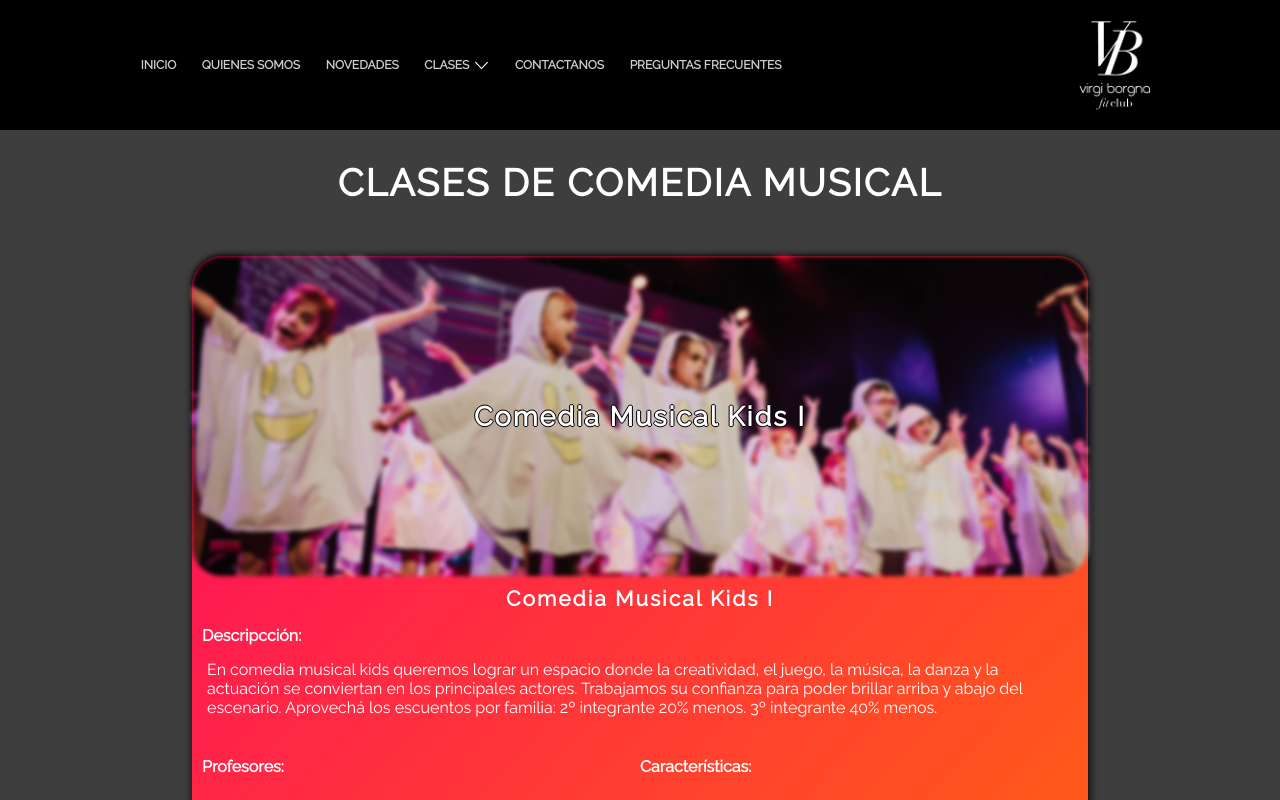
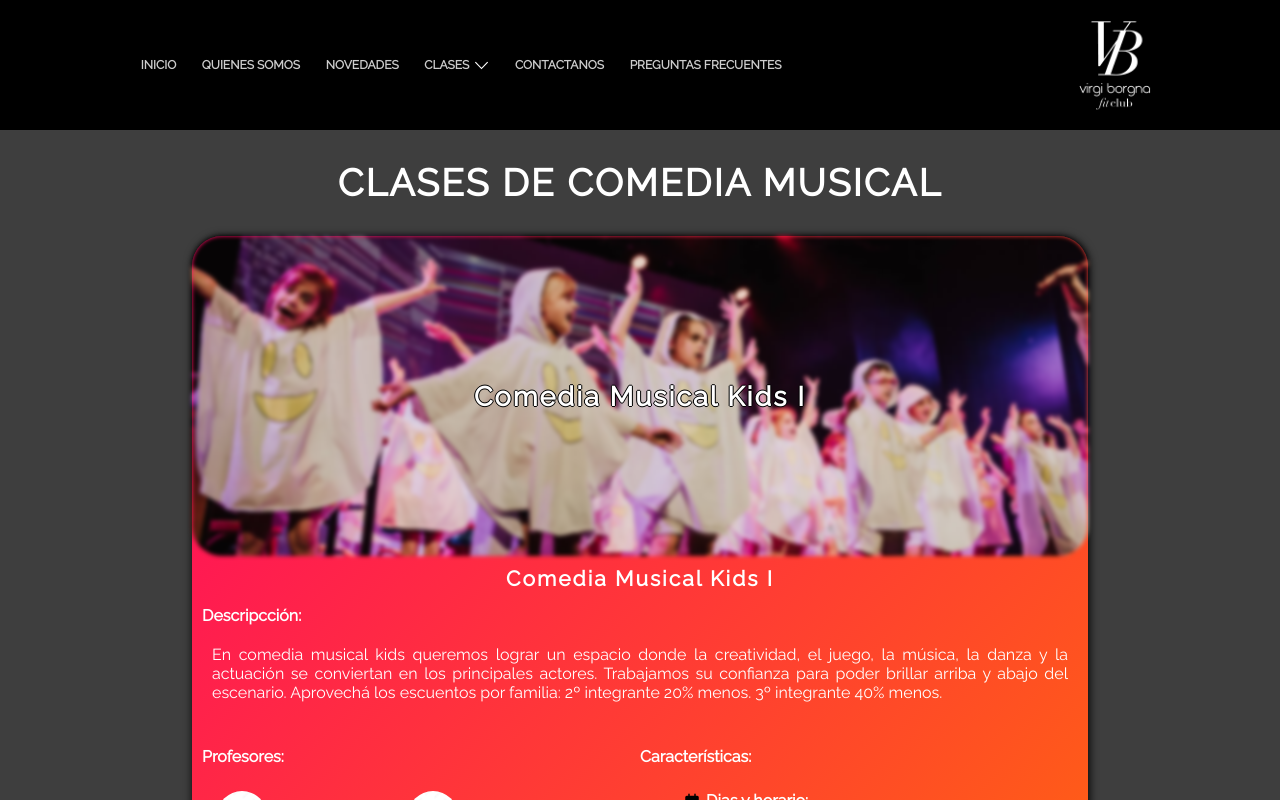
Before and after one commit to NicolasCornaglia/VirgiBorgnaFitClub, a React (Create React App) app: page /comedy in a window 1280 px wide. Both pictures are taken after a click on the element "Comedia Musical Kids I". Shown: the top 800 px of the page. Built offline with nearby package versions, Linux system fonts and the light colour scheme.

Commit message:
fixing dance and comedy views

```diff
--- a/src/components/Activity/index.js
+++ b/src/components/Activity/index.js
@@ -19,7 +19,6 @@ function Activity(props) {
                <div onClick={toggleClass} className={isActive ? 'card-img bigger-img' : 'card-img'}>
                   <img src={props.classImg} alt='Img' loading='lazy' />
                   <p className='class-title'>{props.classTitle}</p>
-                  {/* <div className='discount'><img src={props.classImg} alt='Img' loading='lazy' /></div> */}
                </div>
                <div className={isActive ? 'card-content show-content' : 'card-content'} >
                   <div className='card-title'>
@@ -29,7 +28,7 @@ function Activity(props) {
                   <div className='card-description'>
                      <span className='card-subtitle '>Descripcción:</span>
                      <div className='card-summary'>
-                        {props.classDescription}
+                        <p>{props.classDescription}</p>
                      </div>
                   </div>
                   <div className='prof-char'>
--- a/src/components/Activity/index.scss
+++ b/src/components/Activity/index.scss
@@ -111,6 +111,13 @@
 
          .card-summary {
             padding: 5px;
+
+         p {
+            padding: 5px;
+            text-align: justify;
+            text-align-last: left;
+         }
+
          }
 
          .card-characteristics {
--- a/src/components/Dance/index.scss
+++ b/src/components/Dance/index.scss
@@ -63,6 +63,13 @@
 
    .cards-container {
       display: wrap;
+      max-width: 100%;
+      margin: auto;
+
+      .card {
+         margin: auto;
+         margin-bottom: 30px;
+      }
    }
 
 
```
